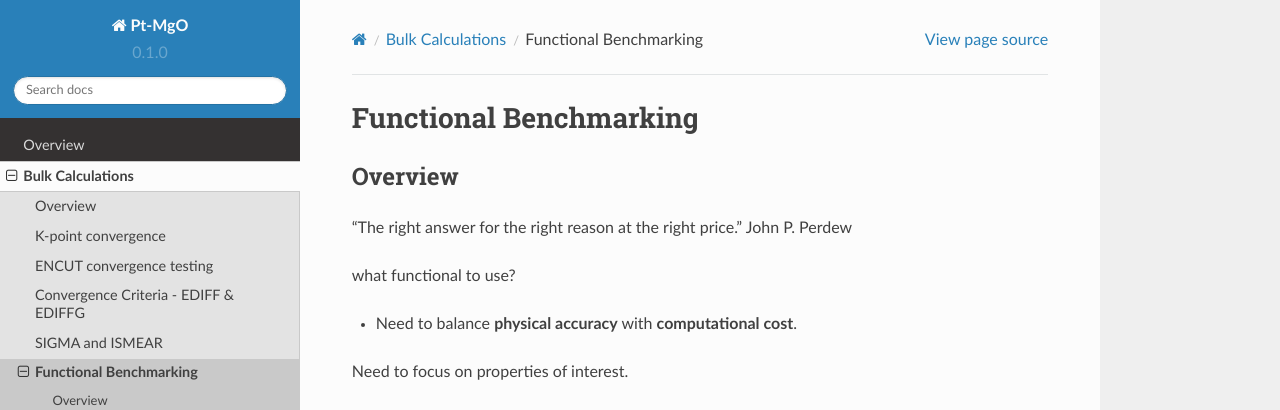
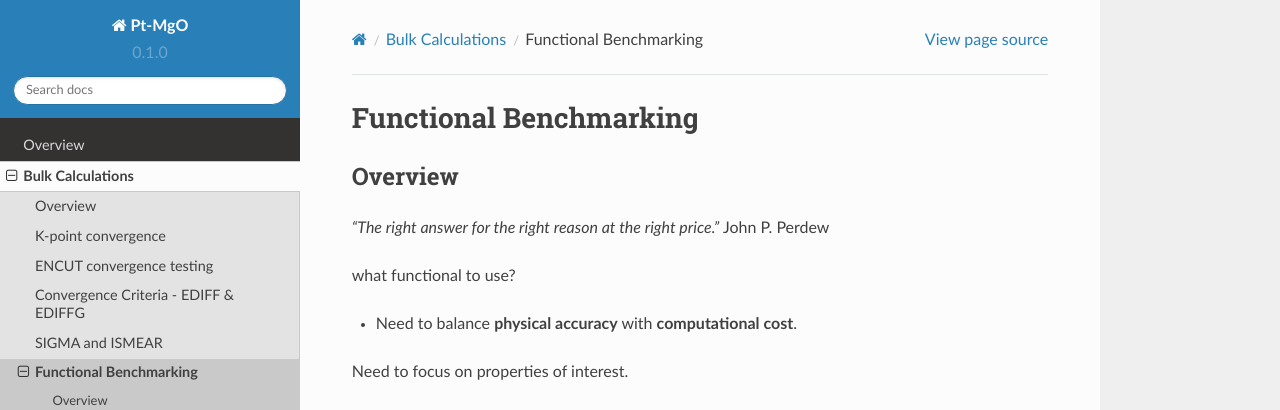
Before and after one commit to tdprice-858/Pt-MgO, a Sphinx documentation site: the page built from docs/source/bulk_calculations/functional_benchmarking.rst, in a window 1280 px wide and 900 px high. Shown: the top 410 px of the window. Built offline with Sphinx 7.4.7 and the Read the Docs theme 2.0.0, drawn with Linux system fonts in a browser that asks for light colours; pages that are not in the unit, such as notebooks, are missing from menus; part of the change alters nothing that is shown; some of the changed text lies outside the part shown.

```diff
--- a/docs/source/bulk_calculations/functional_benchmarking.rst
+++ b/docs/source/bulk_calculations/functional_benchmarking.rst
@@ -4,7 +4,7 @@ Functional Benchmarking
 Overview
 -------
 
-"The right answer for the right reason at the right price." John P. Perdew
+*"The right answer for the right reason at the right price."* John P. Perdew
 
 what functional to use?
 
@@ -76,6 +76,13 @@ B3LYP
 SCAN
 ----------
 
+There are many different flavors of SCAN.
+
+#. SCAN
+
+#. RSCAN
+
+#. R2SCAN
 
 
 BEEF-vdw
```
